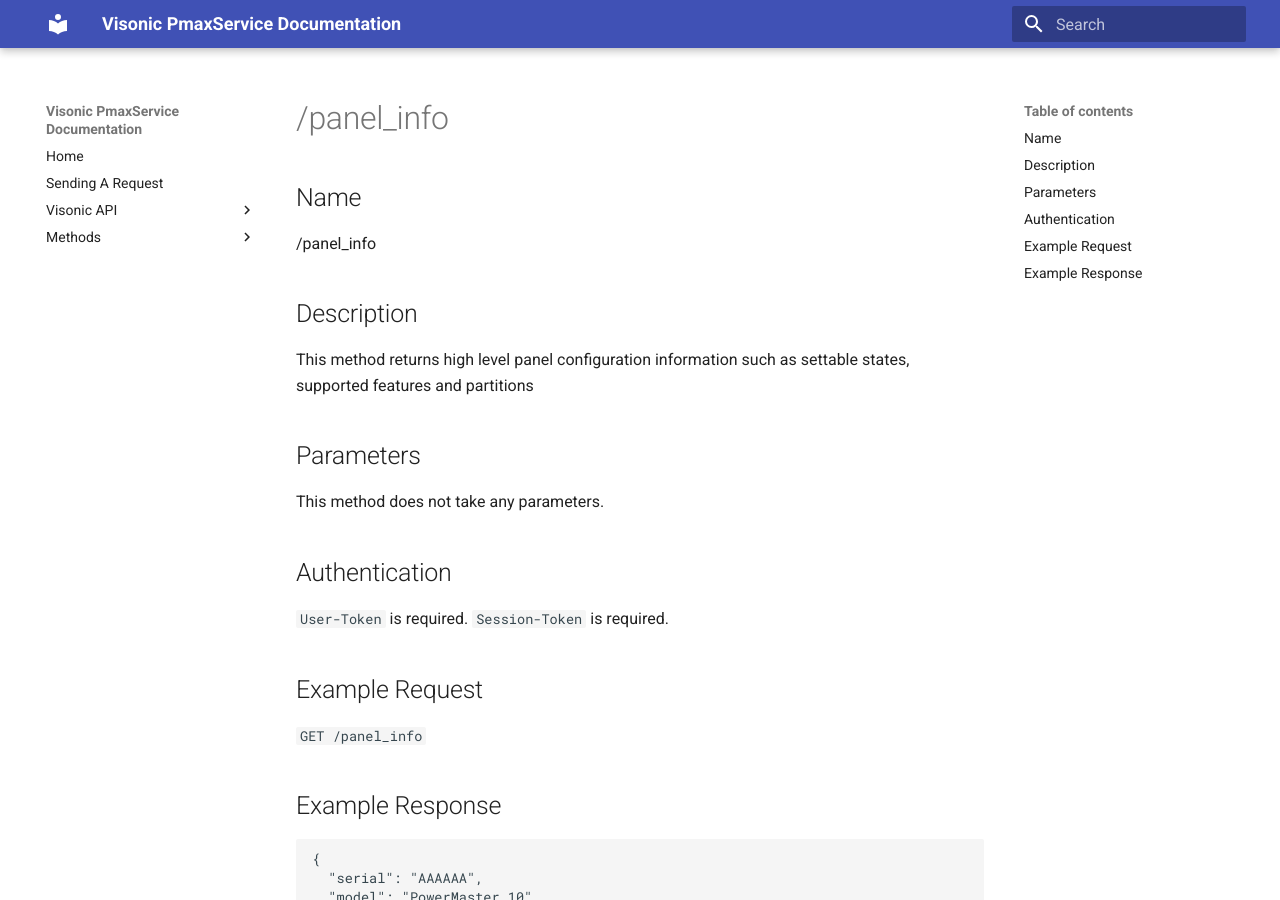
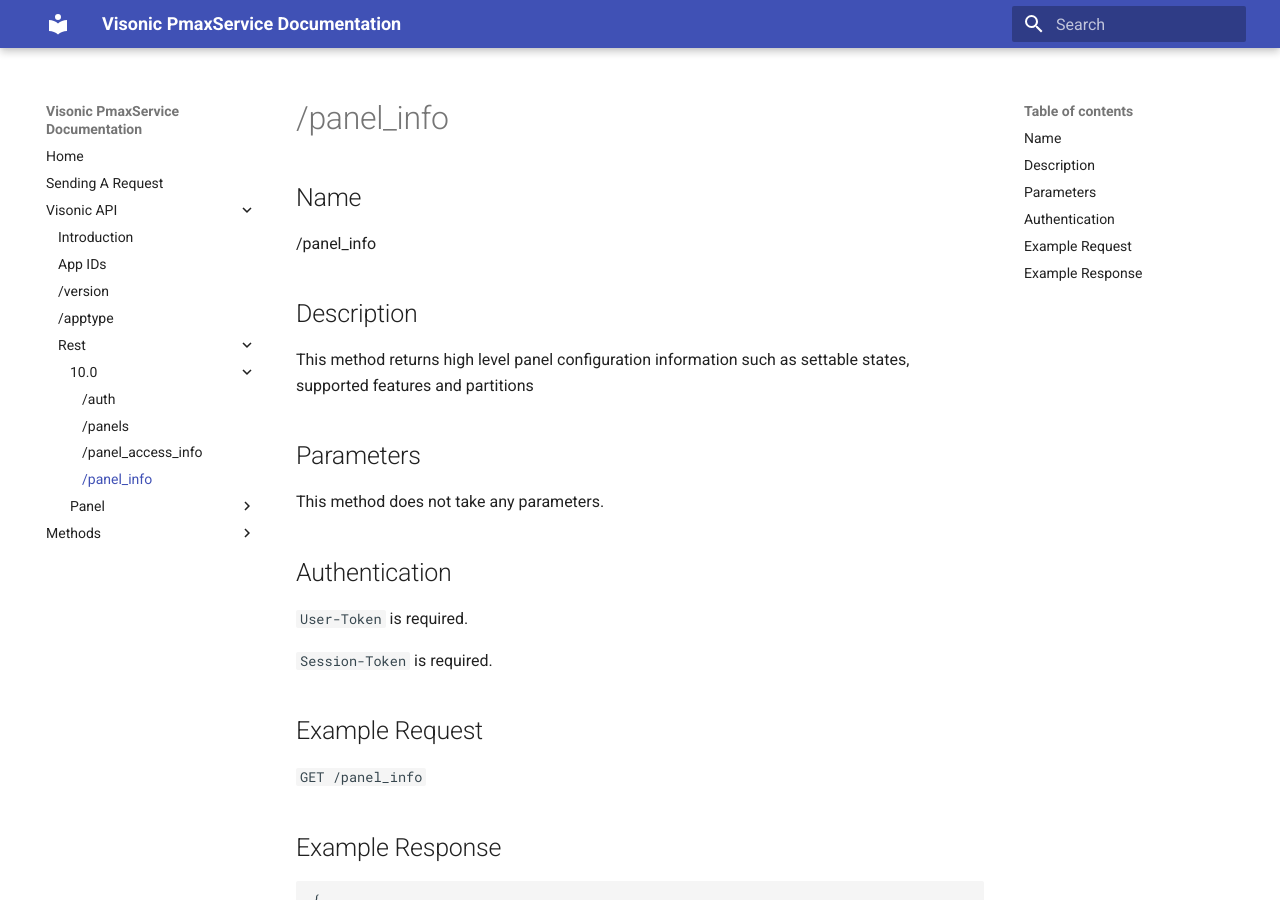
Before and after one commit to rexchoppers/visonic-pmaxservice-docs, an MkDocs documentation site: the page built from docs/visonic-api/rest/10.0/panel-info.md, in a window 1280 px wide and 900 px high. Built offline with MkDocs 1.6.1 and Material for MkDocs 9.7.7, drawn with Linux system fonts in a browser that asks for light colours.

Commit message:
ADDED /panel_info to navigation

```diff
--- a/docs/visonic-api/rest/10.0/panel-info.md
+++ b/docs/visonic-api/rest/10.0/panel-info.md
@@ -11,6 +11,7 @@
 
 ## Authentication
 `User-Token` is required.
+
 `Session-Token` is required.
 
 ## Example Request
--- a/mkdocs.yml
+++ b/mkdocs.yml
@@ -15,6 +15,7 @@
         - '/auth': 'visonic-api/rest/10.0/auth.md'
         - '/panels': 'visonic-api/rest/10.0/panels.md'
         - '/panel_access_info': 'visonic-api/rest/10.0/panel-access-info.md'
+        - '/panel_info': 'visonic-api/rest/10.0/panel-info.md'
       - Panel:
         - '/login': 'visonic-api/rest/panel/login.md'
 - Methods:
```
